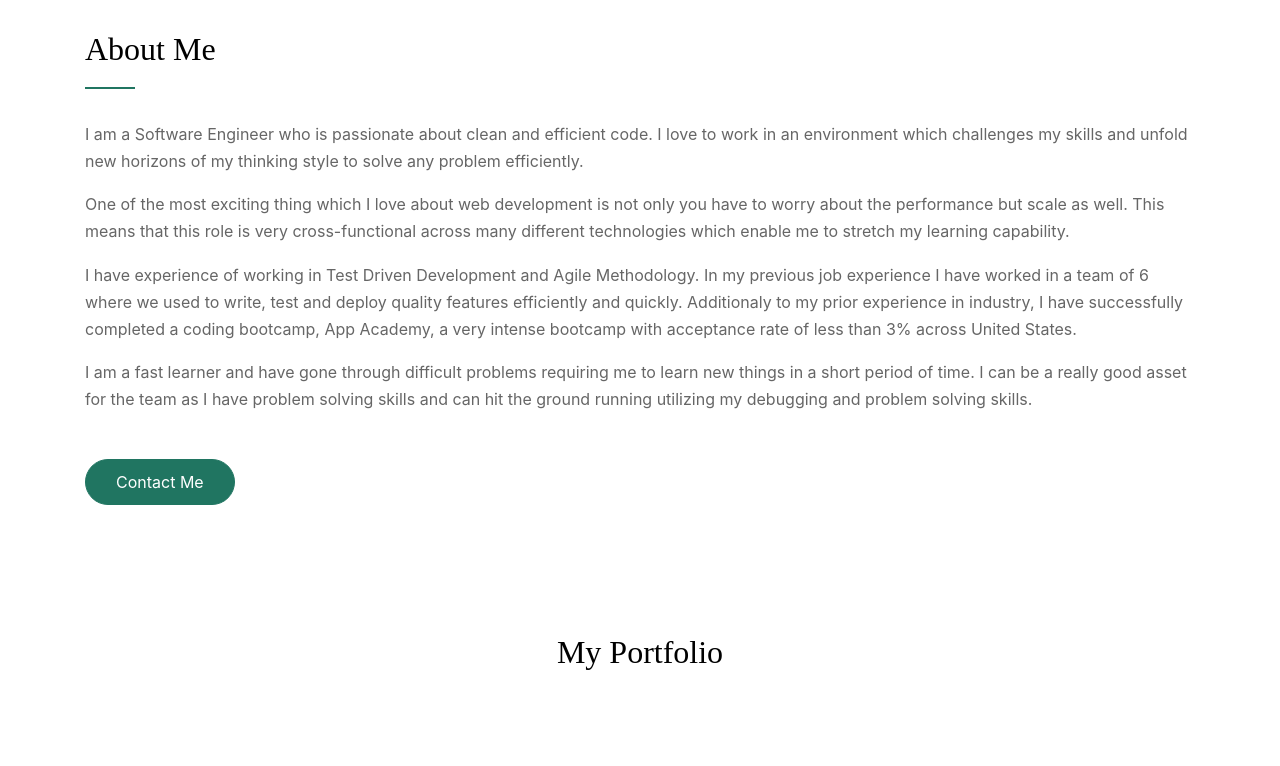
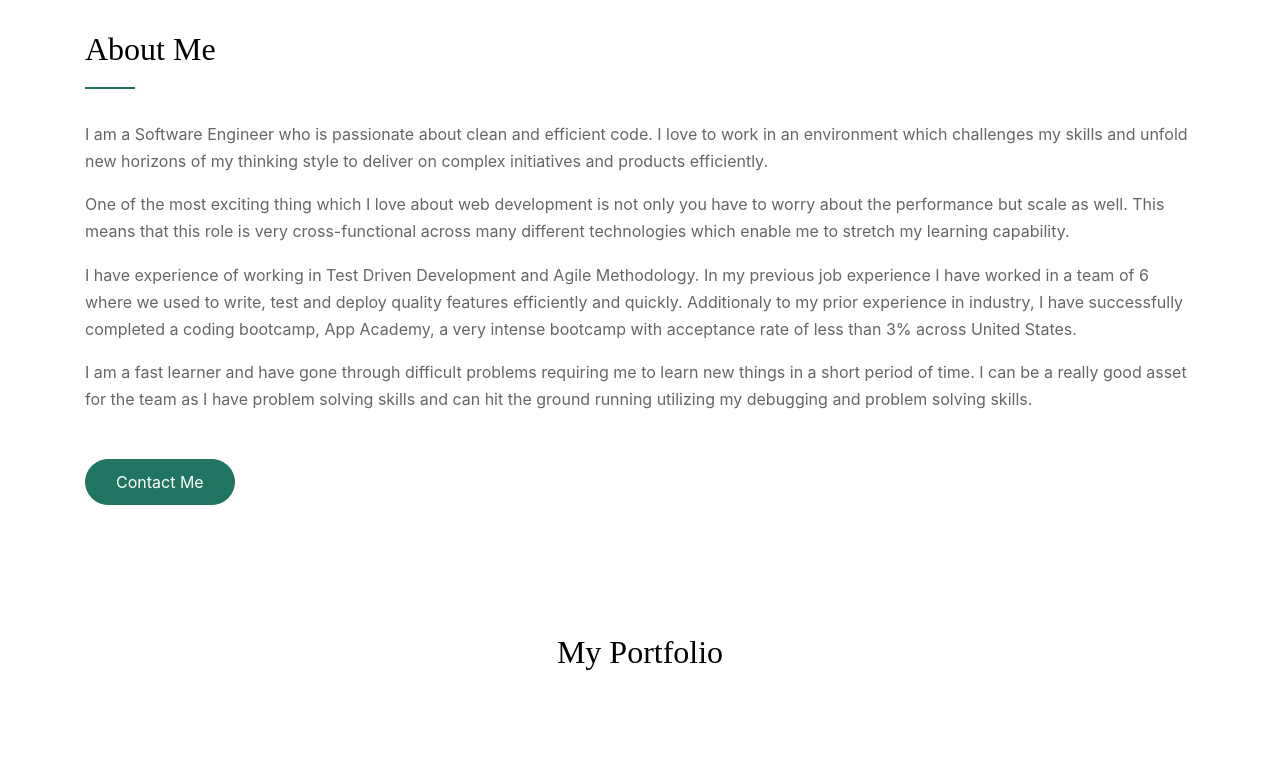
Before and after one commit to mskhokhar/portfolio, a plain HTML site: page index.html in a window 1280 px wide. Shown: the part 1100-1866 px from the top of the page. Drawn offline with Linux system fonts and the light colour scheme; files whose address does not match are found by name; a web font is replaced by a local one.

Commit message:
Add about me

```diff
--- a/index.html
+++ b/index.html
@@ -153,7 +153,7 @@
           </div> -->
           <div class="col-lg-4 order-2 order-lg-1" style="flex: 0 0 100%; max-width: 100%;">
             <p >I am a Software Engineer who is passionate about clean and efficient code. I love
-            to work in an environment which challenges my skills and unfold new horizons of my thinking style to solve any problem efficiently.</p>
+            to work in an environment which challenges my skills and unfold new horizons of my thinking style to deliver on complex initiatives and products efficiently.</p>
             <p>One of the most exciting thing which I love about web development is not only you have to worry about the performance but
             scale as well. This means that this role is very cross-functional across many different technologies which enable
             me to stretch my learning capability.</p>
```
